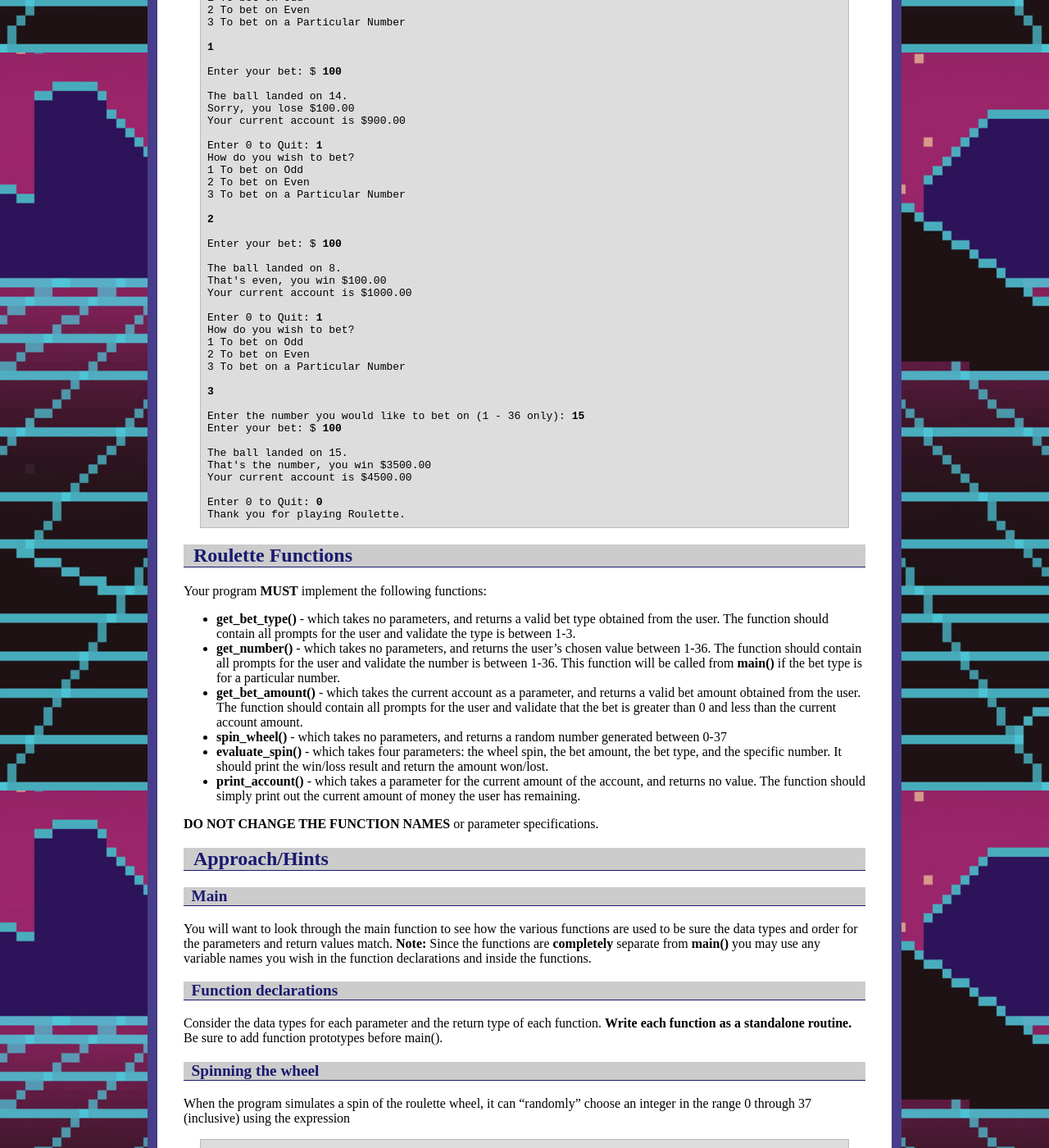
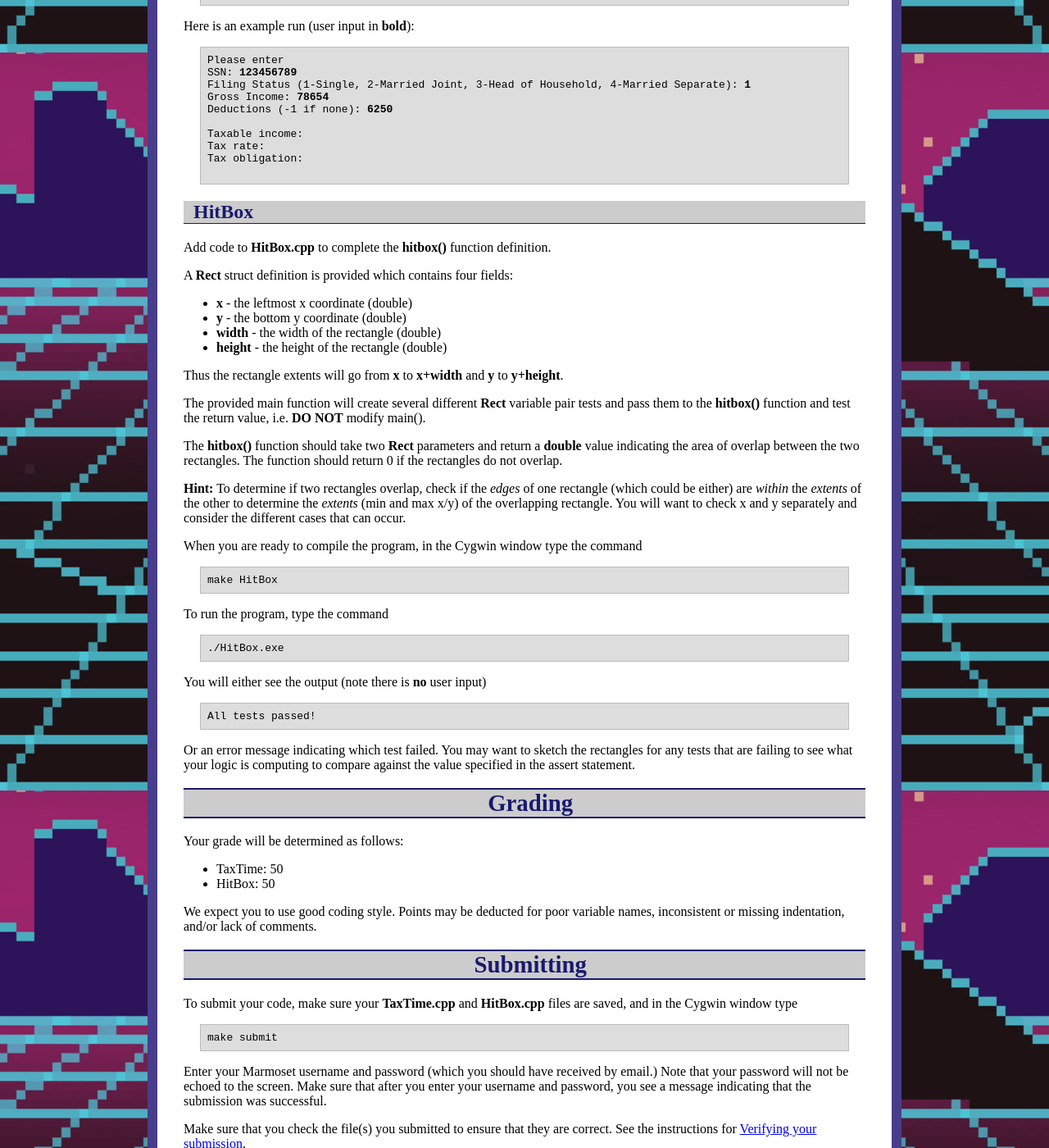
Before and after one commit to ycpcs/cs101-fall2024, a Jekyll site: the page built from assign/assign05.md, in a window 1280 px wide and 1400 px high, scrolled down 1736 px. Shown: the whole window at 82% size. Built offline with Jekyll 4.4.1, drawn with Linux system fonts in a browser that asks for light colours; some of the changed text lies outside the part shown.

Commit message:
update assign05
update assign05

```diff
--- a/assign/assign05.md
+++ b/assign/assign05.md
@@ -28,7 +28,9 @@ You will add your code to these files (separately).
 Your Tasks
 ==========
 
-**Tax Time**
+## Tax Time
+
+Add code to **TaxTime.cpp**
 
 Initially, declare a struct named **Person** that contains the following fields:
 
@@ -39,9 +41,9 @@ Initially, declare a struct named **Person** that contains the following fields:
 
 Then, the program should prompt the user to enter values for each field and store them in a struct variable. (**Note:** filing status is given by 1 - Single, 2 - Married joint, 3- Head of household, 4 - Married separate. Also, a negative value for the deduction amount indicates the person is taking the standard deduction).
 
-Once the information is collected, the struct should be passed to a function named **calcTaxes()** which takes a single **Person** struct parameter and returns a **double** for the tax obligation.
+Once the information is collected, the struct should be passed to a function named **calcTaxes()** which takes a single **Person** struct parameter and returns a **double** for the tax obligation. **Note:** The function should print out the taxable income and tax rate (for debugging), while the main program should print the final tax obligation.
 
-*Tax Obligation*
+### Tax Obligation
 
 The tax obligation is computed by first determining the deduction amount which is either the actual amount or the amount given by the following table based on the filing status, **whichever is greater**:
 
@@ -52,11 +54,11 @@ Married joint     | $24,000
 Head of Household | $18,000
 Married Separate  | $12,000
 
-*Taxable Income*
+### Taxable Income
 
 The individual's gross income is then given as their gross income minus their deduction amount.
 
-*Tax Rate*
+### Tax Rate
 
 Using the taxable income, the tax rate is then determined by the following table:
 
@@ -67,117 +69,82 @@ Tax Rate | Single           | Married joint     | Head of Household | Married Se
 30%      | $80,001-$200,000 | $165,001-$400,000 | $82,501-$200,000  | $82,501-$200,000
 35%      | >$200,001        | >$400,001         | >$200,001         | >$200,001
 
-*Tax Obligation*
+### Tax Obligation
 
 Finally, the tax obligation is given by the taxable income times the tax rate. **Note:** The tax obligation cannot be negative, thus if the deductions exceed the gross income, the tax obligation is $0.
 
 When you are ready to compile the program, in the Cygwin window type the command
 
-    make
+    make TaxTime
 
 To run the program, type the command
 
-    ./Roulette.exe
+    ./TaxTime.exe
 
-Here is an example run (user input in bold):
+Here is an example run (user input in **bold**):
 
 <pre>
-Enter the amount of money you are starting with: $ <b>1000</b>
-How do you wish to bet?
-1 To bet on Odd
-2 To bet on Even
-3 To bet on a Particular Number
+Please enter
+SSN: <b>123456789</b>
+Filing Status (1-Single, 2-Married Joint, 3-Head of Household, 4-Married Separate): <b>1</b>
+Gross Income: <b>78654</b>
+Deductions (-1 if none): <b>6250</b>
 
-<b>1</b>
+Taxable income:
+Tax rate:
+Tax obligation:
 
-Enter your bet: $ <b>100</b>
-
-The ball landed on 14.
-Sorry, you lose $100.00
-Your current account is $900.00
-
-Enter 0 to Quit: <b>1</b>
-How do you wish to bet?
-1 To bet on Odd
-2 To bet on Even
-3 To bet on a Particular Number
-
-<b>2</b>
-
-Enter your bet: $ <b>100</b>
-
-The ball landed on 8.
-That's even, you win $100.00
-Your current account is $1000.00
-
-Enter 0 to Quit: <b>1</b>
-How do you wish to bet?
-1 To bet on Odd
-2 To bet on Even
-3 To bet on a Particular Number
-
-<b>3</b>
-
-Enter the number you would like to bet on (1 - 36 only): <b>15</b>
-Enter your bet: $ <b>100</b>
-
-The ball landed on 15.
-That's the number, you win $3500.00
-Your current account is $4500.00
-
-Enter 0 to Quit: <b>0</b>
-Thank you for playing Roulette.
 </pre>
 
-## Roulette Functions
+## HitBox
 
-Your program **MUST** implement the following functions:
+Add code to **HitBox.cpp** to complete the **hitbox()** function definition.
 
--   **get_bet_type()** - which takes no parameters, and returns a valid bet type obtained from the user. The function should contain all prompts for the user and validate the type is between 1-3.
--   **get_number()** - which takes no parameters, and returns the user's chosen value between 1-36. The function should contain all prompts for the user and validate the number is between 1-36. This function will be called from **main()** if the bet type is for a particular number.
--   **get_bet_amount()** - which takes the current account as a parameter, and returns a valid bet amount obtained from the user. The function should contain all prompts for the user and validate that the bet is greater than 0 and less than the current account amount.
--   **spin_wheel()** - which takes no parameters, and returns a random number generated between 0-37
--   **evaluate_spin()** - which takes four parameters: the wheel spin, the bet amount, the bet type, and the specific number. It should print the win/loss result and return the amount won/lost.
--   **print_account()** - which takes a parameter for the current amount of the account, and returns no value. The function should simply print out the current amount of money the user has remaining.
+A **Rect** struct definition is provided which contains four fields:
 
-**DO NOT CHANGE THE FUNCTION NAMES** or parameter specifications.
+-    **x** - the leftmost x coordinate (double)
+-    **y** - the bottom y coordinate (double)
+-    **width** - the width of the rectangle (double)
+-    **height** - the height of the rectangle (double)
 
-## Approach/Hints
+Thus the rectangle extents will go from **x** to **x+width** and **y** to **y+height**.
 
-### Main
+The provided main function will create several different **Rect** variable pair tests and pass them to the **hitbox()** function and test the return value, i.e. **DO NOT** modify main().
 
-You will want to look through the main function to see how the various functions are used to be sure the data types and order for the parameters and return values match. **Note:** Since the functions are **completely** separate from **main()** you may use any variable names you wish in the function declarations and inside the functions.
+The **hitbox()** function should take two **Rect** parameters and return a **double** value indicating the area of overlap between the two rectangles. The function should return 0 if the rectangles do not overlap.
 
-### Function declarations
+**Hint:** To determine if two rectangles overlap, check if the *edges* of one rectangle (which could be either) are *within* the *extents* of the other to determine the *extents* (min and max x/y) of the overlapping rectangle. You will want to check x and y separately and consider the different cases that can occur.
 
-Consider the data types for each parameter and the return type of each function. **Write each function as a standalone routine.** Be sure to add function prototypes before main().
+When you are ready to compile the program, in the Cygwin window type the command
 
-### Spinning the wheel
+    make HitBox
 
-When the program simulates a spin of the roulette wheel,
-it can "randomly" choose an integer in the range
-0 through 37 (inclusive) using the expression
+To run the program, type the command
 
-    rand() % 38
+    ./HitBox.exe
+
+You will either see the output (note there is **no** user input)
+
+<pre>
+All tests passed!
+</pre>
+
+Or an error message indicating which test failed. You may want to sketch the rectangles for any tests that are failing to see what your logic is computing to compare against the value specified in the assert statement.
 
 Grading
 =======
 
 Your grade will be determined as follows:
 
-* get_bet_type(): 15
-* get_number(): 15
-* get_bet_amount(): 20
-* spin_wheel(): 10
-* evaluate_spin(): 30
-* print_account(): 10
+* TaxTime: 50
+* HitBox: 50
 
 We expect you to use good coding style.  Points may be deducted for poor variable names, inconsistent or missing indentation, and/or lack of comments.
 
 Submitting
 ==========
 
-To submit your code, make sure your **Roulette.cpp** file is saved, and in the Cygwin window type
+To submit your code, make sure your **TaxTime.cpp** and **HitBox.cpp** files are saved, and in the Cygwin window type
 
     make submit
 
```
Also changed, not shown: other parts of assign/assign05.md (+1 -1 lines), 1 other file.
